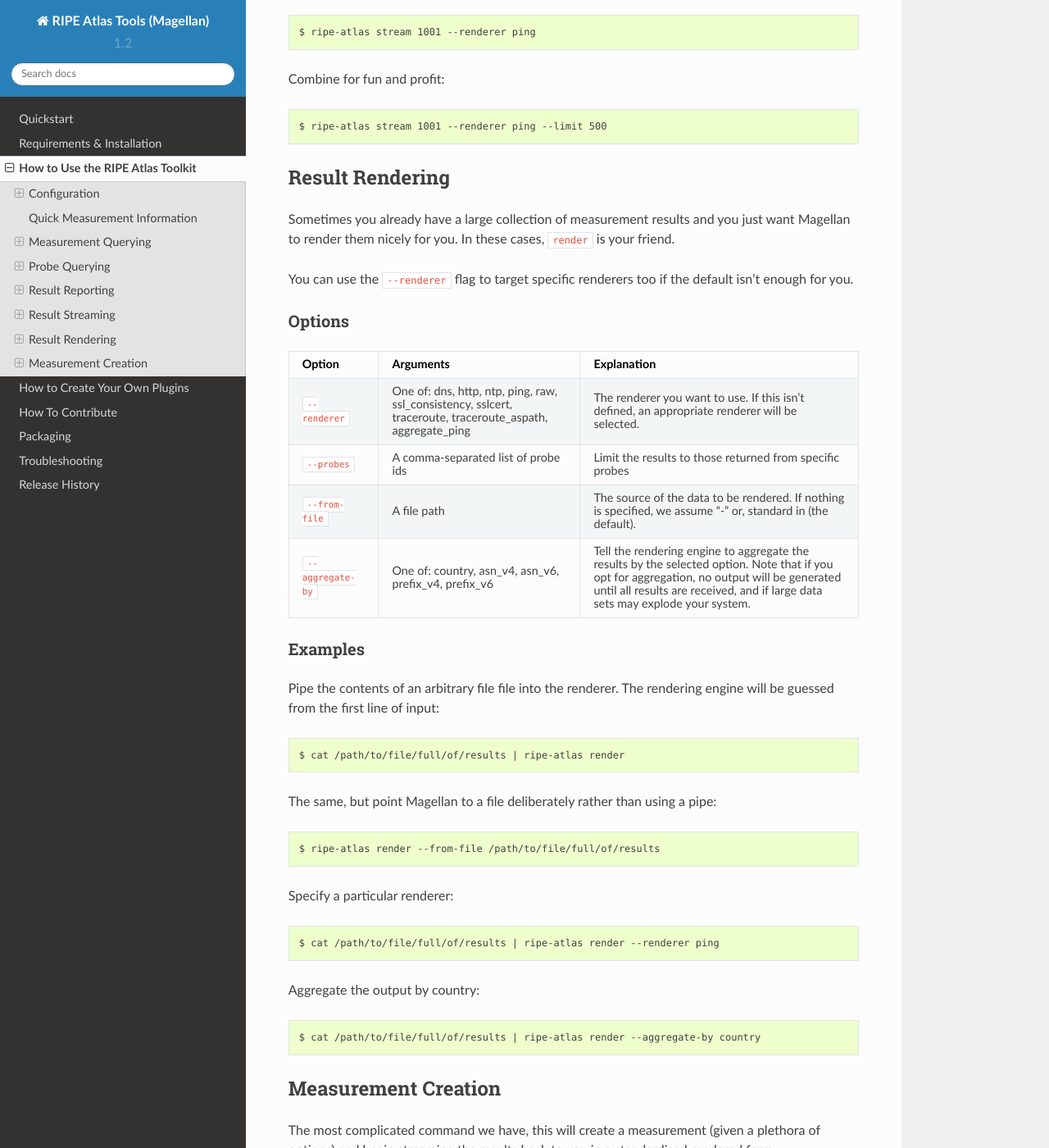
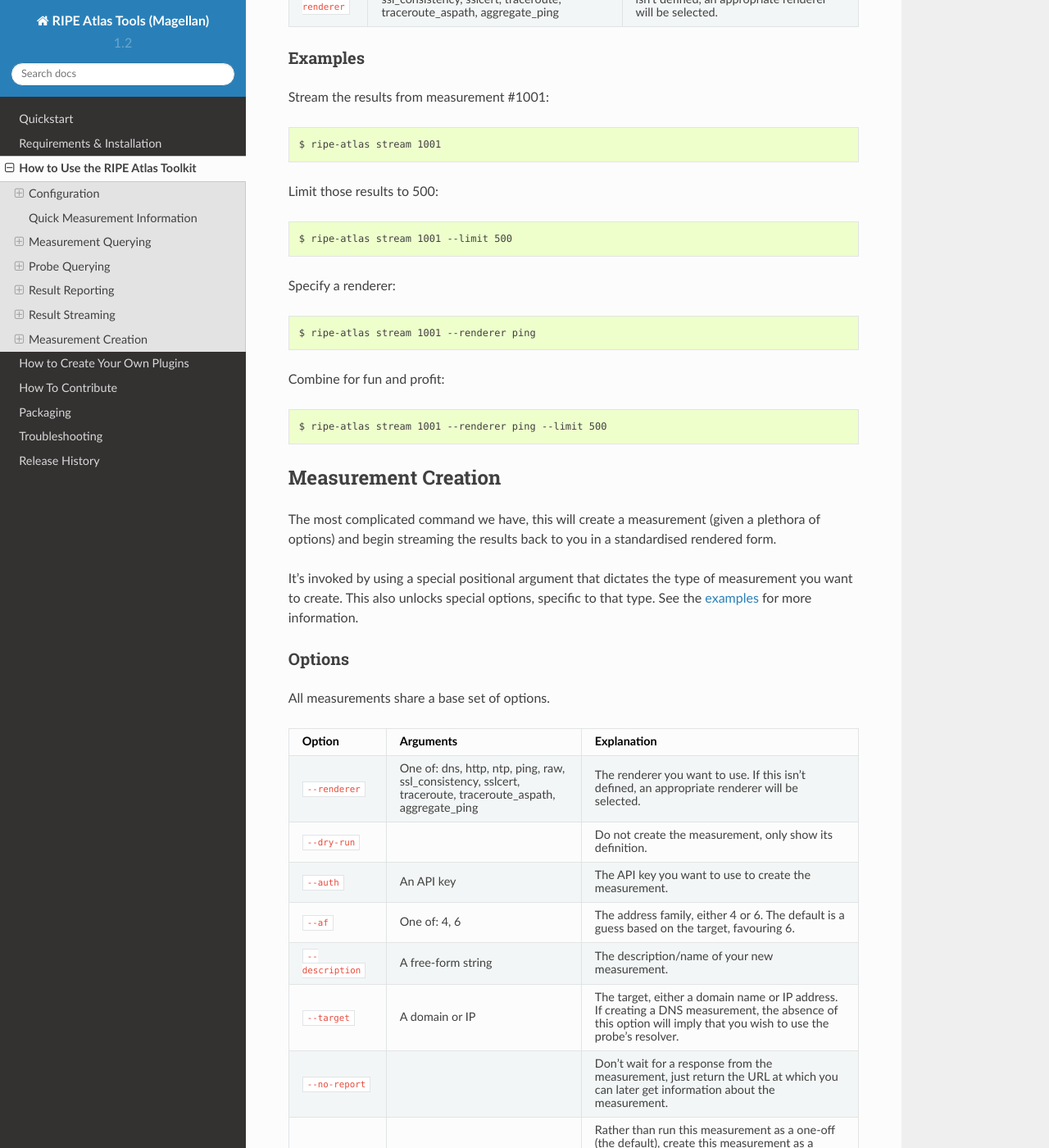
Before and after one commit to RIPE-NCC/ripe-atlas-tools, a Sphinx documentation site: the page built from docs/use.rst, in a window 1280 px wide and 1400 px high, scrolled down 6573 px. Shown: the whole window at 82% size. Built offline with Sphinx 7.4.7 and the Read the Docs theme 2.0.0, drawn with Linux system fonts in a browser that asks for light colours; formulas are drawn with MathJax 3; some of the changed text lies outside the part shown.

Commit message:
Merge render documentation into report

```diff
--- a/docs/use.rst
+++ b/docs/use.rst
@@ -407,74 +421,6 @@
 Combine for fun and profit::
 
     $ ripe-atlas stream 1001 --renderer ping --limit 500
-
-
-.. _use-render:
-
-Result Rendering
-================
-
-Sometimes you already have a large collection of measurement results and you
-just want Magellan to render them nicely for you.  In these cases, ``render`` is
-your friend.
-
-You can use the ``--renderer`` flag to target specific renderers too if the
-default isn't enough for you.
-
-
-.. _use-render-options:
-
-Options
--------
-
-==================  ==================  ========================================
-Option              Arguments           Explanation
-==================  ==================  ========================================
-``--renderer``      One of: dns, http,  The renderer you want to use. If this
-                    ntp, ping, raw,     isn't defined, an appropriate renderer
-                    ssl_consistency,    will be selected.
-                    sslcert,
-                    traceroute,
-                    traceroute_aspath,
-                    aggregate_ping
-
-``--probes``        A comma-separated   Limit the results to those returned from
-                    list of probe ids   specific probes
-
-``--from-file``     A file path         The source of the data to be rendered.
-                                        If nothing is specified, we assume "-"
-                                        or, standard in (the default).
-
-``--aggregate-by``  One of: country,    Tell the rendering engine to aggregate
-                    asn_v4, asn_v6,     the results by the selected option. Note
-                    prefix_v4,          that if you opt for aggregation, no
-                    prefix_v6           output will be generated until all
-                                        results are received, and if large data
-                                        sets may explode your system.
-==================  ==================  ========================================
-
-
-.. _use-render-examples:
-
-Examples
---------
-
-Pipe the contents of an arbitrary file file into the renderer.  The rendering
-engine will be guessed from the first line of input::
-
-    $ cat /path/to/file/full/of/results | ripe-atlas render
-
-The same, but point Magellan to a file deliberately rather than using a pipe::
-
-    $ ripe-atlas render --from-file /path/to/file/full/of/results
-
-Specify a particular renderer::
-
-    $ cat /path/to/file/full/of/results | ripe-atlas render --renderer ping
-
-Aggregate the output by country::
-
-    $ cat /path/to/file/full/of/results | ripe-atlas render --aggregate-by country
 
 
 .. _use-measure:
```
Also changed, not shown: other parts of docs/use.rst (+15 -1 lines).
